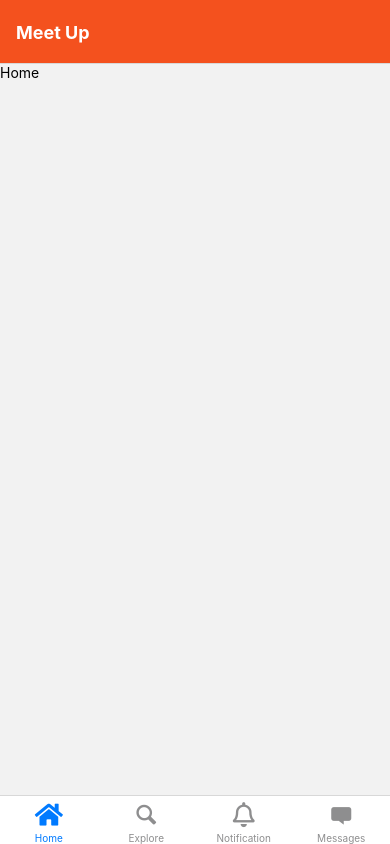
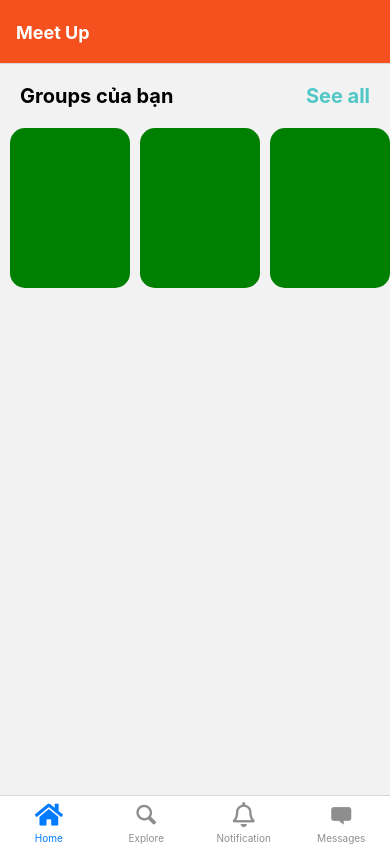
Before and after one commit to HoQuangLinh/meet-up-social, a React Native app: screen /Home in a window 390 px wide. Built offline with nearby package versions, Linux system fonts and the light colour scheme.

Commit message:
Card-group

```diff
--- /dev/null
+++ b/components/groupCard.js
@@ -0,0 +1,23 @@
+import React from 'react'
+import { StyleSheet, Text, View, StatusBar } from 'react-native'
+
+const GroupCard = () => {
+    return(
+        <View style={styles.cardContainer}>
+            <Text></Text>
+        </View>
+    );
+};
+
+const styles=StyleSheet.create({
+    cardContainer:{
+        width: 120,
+        height: 160,
+        backgroundColor:"green",
+        borderRadius: 15,
+        marginLeft:10
+
+    }
+})
+
+export default GroupCard;
--- a/components/header.js
+++ b/components/header.js
@@ -12,4 +12,10 @@ const Header = () => {
     );
 };
 
+const styles = StyleSheet.create({
+    header:{
+        width: '100%',
+        height: '100%',
+    }
+})
 export default Header
--- a/screens/home.js
+++ b/screens/home.js
@@ -1,13 +1,44 @@
 import React from 'react'
 import { StatusBar } from 'expo-status-bar';
-import { StyleSheet, Text, View } from 'react-native';
+import { StyleSheet, Text, View, ScrollView} from 'react-native';
+import Cart from './../components/groupCard'
 
 const Home = () => {
     return (
       <View>
-        <Text>Home</Text>
+        <View style={styles.headerTitle}>
+          <Text style={styles.sectionTitle}>Groups của bạn</Text>
+          <Text style={styles.buttonText}>See all</Text>
+        </View>
+        <View>
+          <ScrollView horizontal={true}>
+            <Cart />
+            <Cart />
+            <Cart />
+            <Cart />
+            <Cart />
+          </ScrollView>
+        </View>
       </View>
     );
 };
 
+
+const styles = StyleSheet.create({
+  headerTitle:{
+    flexDirection: 'row',
+    padding: 20
+  },
+  sectionTitle:{
+    fontSize: 20,
+    fontWeight: 'bold',
+    flex: 1
+
+  },
+  buttonText:{
+    fontSize: 20,
+    color: '#50C7C7',
+    fontWeight:'bold'
+  }
+})
 export default Home
```
